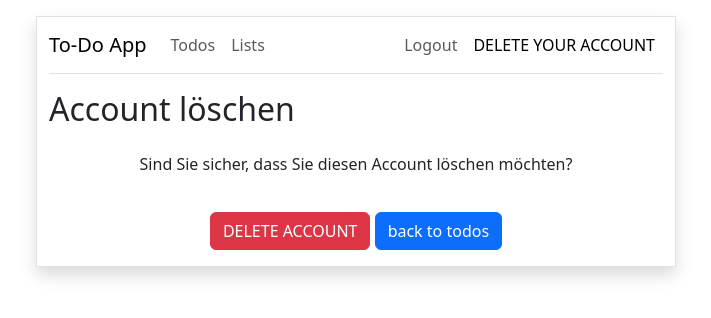
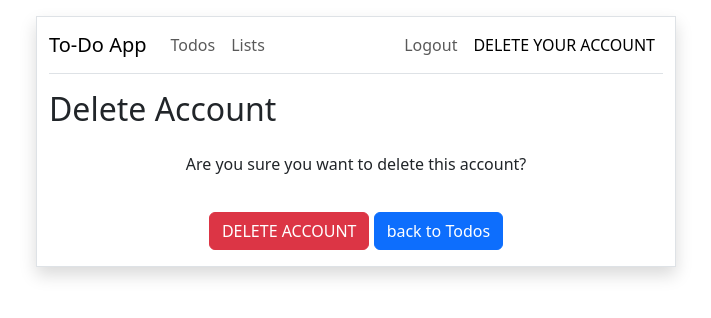
Before and after one commit to kathichro/wiederholungspruefung, a Flask app: page /delete in a window 1280 px wide. Shown: the top 318 px of the page, without its empty margins (284-995 px from the left). Run offline with Flask 3, Linux system fonts and the light colour scheme; the visitor is signed in with stand-in values (Sample User, id 1); some libraries are stand-ins or nearby versions.

Commit message:
Texte englisch gemacht delete_account + Kommentare

```diff
--- a/templates/account_delete.html
+++ b/templates/account_delete.html
@@ -1,7 +1,8 @@
+<!--Hier habe ich den HTML-Code geschrieben, um die Seite Delete Account anzuzeigen -->
 {% extends 'base.html' %}
 
 {% block HEADER %}
-	<h2 >{% block TITLE %}Account löschen{% endblock %}</h2>
+	<h2 >{% block TITLE %}Delete Account{% endblock %}</h2>
 {% endblock %}
 
 
@@ -10,11 +11,11 @@
 <div class="account-delete-form">
     <form action="{{ url_for('delete') }}" method="post" class="row row-cols-auto g-2 pt-3">
         {{ form.csrf_token }}
-        <p>Sind Sie sicher, dass Sie diesen Account löschen möchten?</p>
+        <p>Are you sure you want to delete this account?</p>
     </form>
     <div class="col text-center" style="margin-top: 20px;">
         {{ form.submit(class='btn btn-danger') }}
-        <a href="{{url_for('todos')}}"><button class=" btn btn-primary">back to todos</button></a>
+        <a href="{{url_for('todos')}}"><button class=" btn btn-primary">back to Todos</button></a>
     </div>
 </div>
 <style>
```
